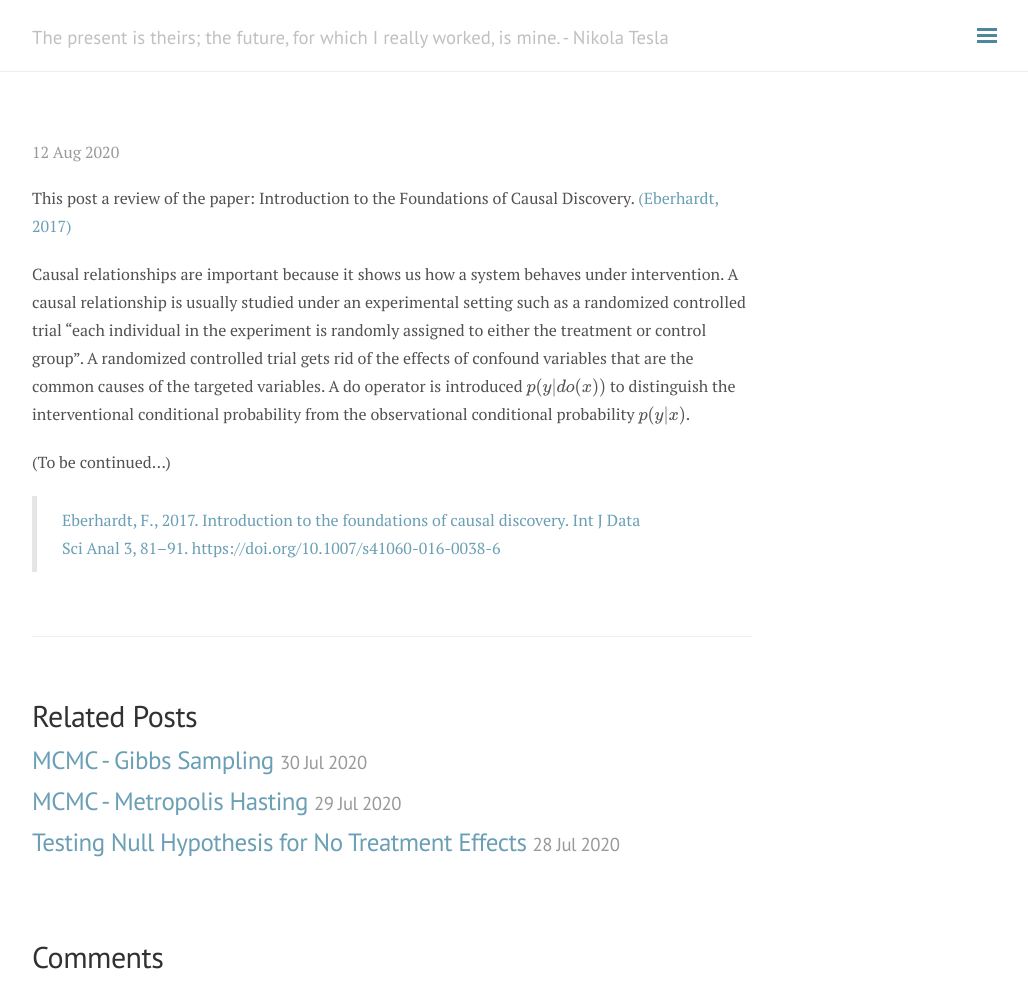
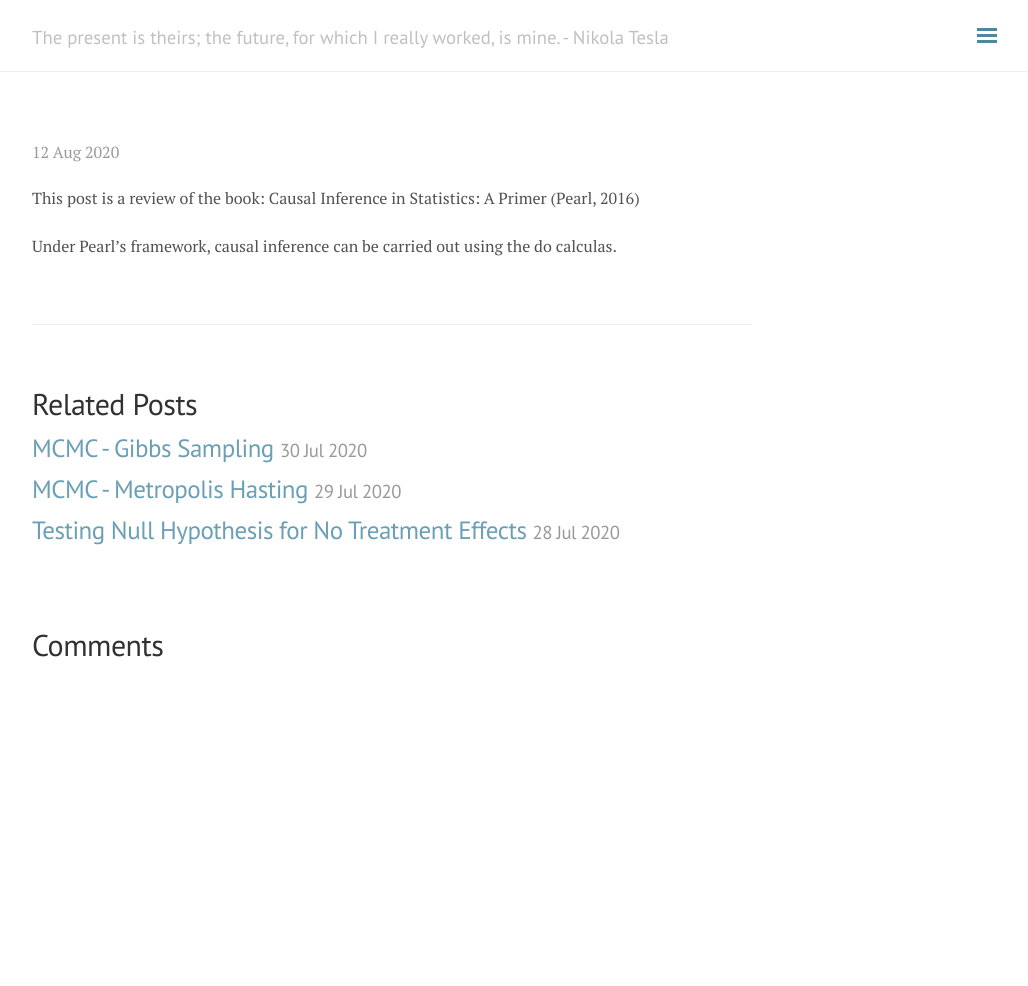
Before and after one commit to andylikescodes/andylikescodes.github.io, a Jekyll site: the page built from _posts/2020-08-12-Causal-Inference-in-Statistics-A-Primer.md, in a window 1280 px wide and 986 px high. Shown: the whole window, without its empty margins (248-1276 px from the left). Built offline with Jekyll 4.4.1, drawn with Linux system fonts in a browser that asks for light colours; nearby versions of some CDN libraries; our own code applies the rules of GitHub Pages for plain Markdown files; formulas are drawn with MathJax 3; comment, search, counter and statistics services are not loaded.

Commit message:
_posts/2020-08-12-Causal-Inference-in-Statistics-A-Primer.md updated from https://stackedit.io/

```diff
--- a/_posts/2020-08-12-Causal-Inference-in-Statistics-A-Primer.md
+++ b/_posts/2020-08-12-Causal-Inference-in-Statistics-A-Primer.md
@@ -6,13 +6,9 @@ category: Causal Inference
 ---
 
 
-This post a review of the paper: Introduction to the Foundations of Causal Discovery. [(Eberhardt, 2017)](https://www.zotero.org/google-docs/?fcxQxy)
+This post is a review of the book: Causal Inference in Statistics: A Primer (Pearl, 2016)
 
-Causal relationships are important because it shows us how a system behaves under intervention. A causal relationship is usually studied under an experimental setting such as a randomized controlled trial “each individual in the experiment is randomly assigned to either the treatment or control group”. A randomized controlled trial gets rid of the effects of confound variables that are the common causes of the targeted variables. A do operator is introduced $p(y\|do(x))$ to distinguish the interventional conditional probability from the observational conditional probability $p(y\|x)$.
-
-(To be continued...)
-
->[Eberhardt, F., 2017. Introduction to the foundations of causal discovery. Int J Data Sci Anal 3, 81–91. https://doi.org/10.1007/s41060-016-0038-6](https://www.zotero.org/google-docs/?fuBVtW)
+Under Pearl's framework, causal inference can be carried out using the do calculas.
 <!--stackedit_data:
-eyJoaXN0b3J5IjpbMTU4MTAwMjE2MV19
+eyJoaXN0b3J5IjpbODU3NDM5MzY2XX0=
 -->
```
